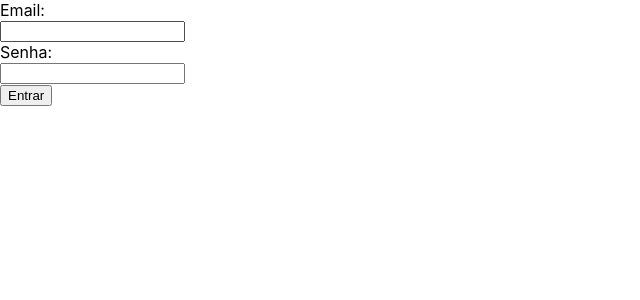
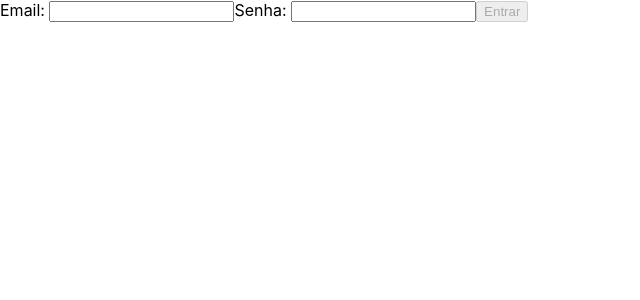
Before and after one commit to KCK88/trybewallet, a React (Vite) app: page / in a window 1280 px wide. Shown: the top 300 px of the page, without its empty margins (0-640 px from the left). Built offline with nearby package versions, Linux system fonts and the light colour scheme.

Commit message:
Salvando progresso do requisito 01

```diff
--- a/src/components/Button.tsx
+++ /dev/null
@@ -1,18 +0,0 @@
-import { ButtonProps } from '../types';
-
-function Button({
-  label, onClick = () => {},
-  type = 'button',
-  moreClasses = '' }: ButtonProps) {
-  return (
-    <button
-      className={ `button ${moreClasses}` }
-      type={ type }
-      onClick={ onClick }
-    >
-      { label }
-    </button>
-  );
-}
-
-export default Button;
--- a/src/components/Input.tsx
+++ /dev/null
@@ -1,22 +0,0 @@
-import { FormProps } from '../types';
-
-function Input({ type, name, label, onChange, value, required = false }: FormProps) {
-  return (
-    <label className="label" htmlFor={ name }>
-      { label }
-      <div className="control">
-        <input
-          className="input"
-          type={ type }
-          name={ name }
-          value={ value }
-          onChange={ onChange }
-          id={ name }
-          required={ required }
-        />
-      </div>
-    </label>
-  );
-}
-
-export default Input;
--- a/src/pages/Login.tsx
+++ b/src/pages/Login.tsx
@@ -1,41 +1,65 @@
-import Button from '../components/Button';
-import Input from '../components/Input';
+import { useState } from 'react';
+import { useNavigate } from 'react-router-dom';
+import { emailFormSubmit } from '../redux/actions';
+import { useDispatch } from 'react-redux';
 
 function Login() {
-  const handleChange = () => {
+  const dispatch = useDispatch();
+  const navigate = useNavigate();
+  const [form, setForm] = useState({
+    email: '',
+    password: '',
+  });
 
+  const handleChange = (
+    { target }: React.ChangeEvent<HTMLInputElement | HTMLSelectElement>,
+  ) => {
+    const { name: targetName, value } = target;
+    setForm({ ...form, [targetName]: value });
   };
-  const email = '';
-  const password = '';
+
+  const { email, password } = form;
+
+  const validateEmail = (email: string) => {
+    const emailRegex = /^[^\s@]+@[^\s@]+\.[^\s@]+$/;
+    return emailRegex.test(email);
+  };
 
   return (
     <div>
       <form
         onSubmit={ ((event) => {
           event.preventDefault();
+          dispatch(emailFormSubmit(form));
+          navigate('/carteira');
         }) }
       >
-        <Input
-          label="Email: "
+        <label htmlFor="email">Email: </label>
+        <input
           type="email"
           onChange={ handleChange }
           value={ email }
           name="email"
+          data-testid="email-input"
           required
         />
-        <Input
-          label="Senha: "
+        <label htmlFor="password">Senha: </label>
+        <input
           type="password"
           onChange={ handleChange }
           value={ password }
-          name="name"
+          name="password"
+          data-testid="password-input"
+          minLength={ 6 }
           required
         />
-        <Button
+        <button
           type="submit"
-          label="Entrar"
-          moreClasses="is-fullwidth is-info"
-        />
+          disabled={ password.length < 6 || !validateEmail(email) }
+        >
+          Entrar
+        </button>
+
       </form>
     </div>
   );
--- a/src/redux/actions/index.ts
+++ b/src/redux/actions/index.ts
@@ -1 +1,8 @@
-// Coloque aqui suas actions
+import { EmailForm } from '../../types';
+
+export const EMAIL_FORM_SUBMIT = 'EMAIL_FORM_SUBMIT';
+
+export const emailFormSubmit = (emailForm: EmailForm) => ({
+  type: EMAIL_FORM_SUBMIT,
+  payload: emailForm,
+});
--- a/src/redux/reducers/user.ts
+++ b/src/redux/reducers/user.ts
@@ -1,13 +1,14 @@
 // Esse reducer será responsável por tratar as informações da pessoa usuária
 import { AnyAction } from 'redux';
+import { EMAIL_FORM_SUBMIT } from '../actions';
 
 const USER_STATE = {
-
+  email: '',
 };
 
 const user = (state = USER_STATE, action: AnyAction) => {
   switch (action.type) {
-    case USER_STATE:
+    case EMAIL_FORM_SUBMIT:
       return {
         ...state,
         ...action.payload,
```
Also changed, not shown: src/types.ts (+2 -14 lines).
